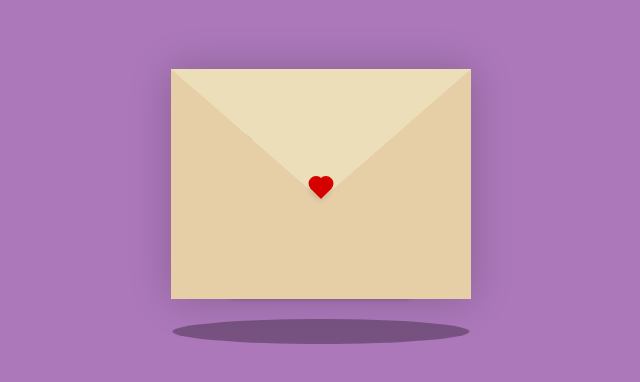
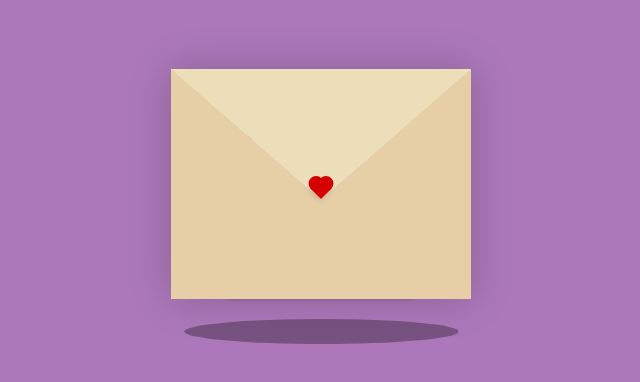
Before and after one commit to EatmyTan/ethan-to-ann, a plain HTML site: page index.html in a window 1280 px wide. Shown: the part 184-566 px from the top of the page, 319-959 px from the left. Drawn offline with Linux system fonts and the light colour scheme.

Commit message:
adjust shadow width

```diff
--- a/style.css
+++ b/style.css
@@ -184,7 +184,7 @@ body{
   display: flex;
   align-items: center;
   justify-content: center;
-  width: 330px;
+  width: 305px;
   height: 25px;
   border-radius:50%;
   background-color: rgba(0,0,0,0.3);
```
